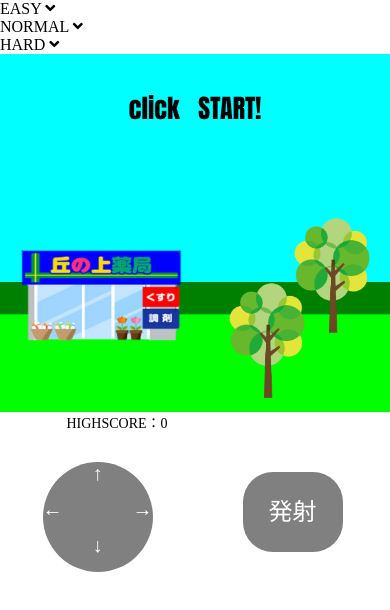
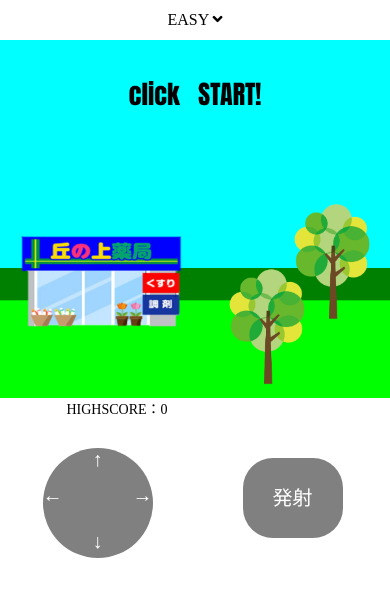
Before and after one commit to namiki-y/game, a plain HTML site: page index.html in a window 390 px wide. Drawn offline with Linux system fonts and the light colour scheme.

Commit message:
Update stylesheet.css

```diff
--- a/stylesheet.css
+++ b/stylesheet.css
@@ -1,3 +1,23 @@
+.nanido{
+  width: 80%;
+  margin: auto;
+  text-align: center;
+}
+
+.nanido>*{
+  line-height: 40px;
+  display: none;
+  cursor: pointer;
+  -webkit-user-select: none;
+	   -moz-user-select: none;
+	    -ms-user-select: none;
+	        user-select: none;
+}
+
+#e,#n,#h {
+  display: none;
+}
+
 #line {
   width: 90%;
   margin: auto;
@@ -70,11 +90,17 @@
   height: 33%;
   font-size: 20px;
   color: white;
+  cursor: pointer;
+  -webkit-user-select: none;
+	   -moz-user-select: none;
+	    -ms-user-select: none;
+	        user-select: none;
 }
 
 .left,.right{
   width: 50%;
   float: left;
+  display: inline-block;
 }
 
 .left{
@@ -87,6 +113,12 @@
 }
 
 .down{
+  float: none;
+  display: inline-block;
+}
+
+.down span{
+  vertical-align: -0.5em;
 }
 
 #ctrlbutton {
@@ -99,6 +131,11 @@
   text-align: center;
   line-height:80px;
   color: white;
-  font-size: 24px;
+  font-size: 20px;
+  cursor: pointer;
+  -webkit-user-select: none;
+	   -moz-user-select: none;
+	    -ms-user-select: none;
+	        user-select: none;
 }
 }
```
